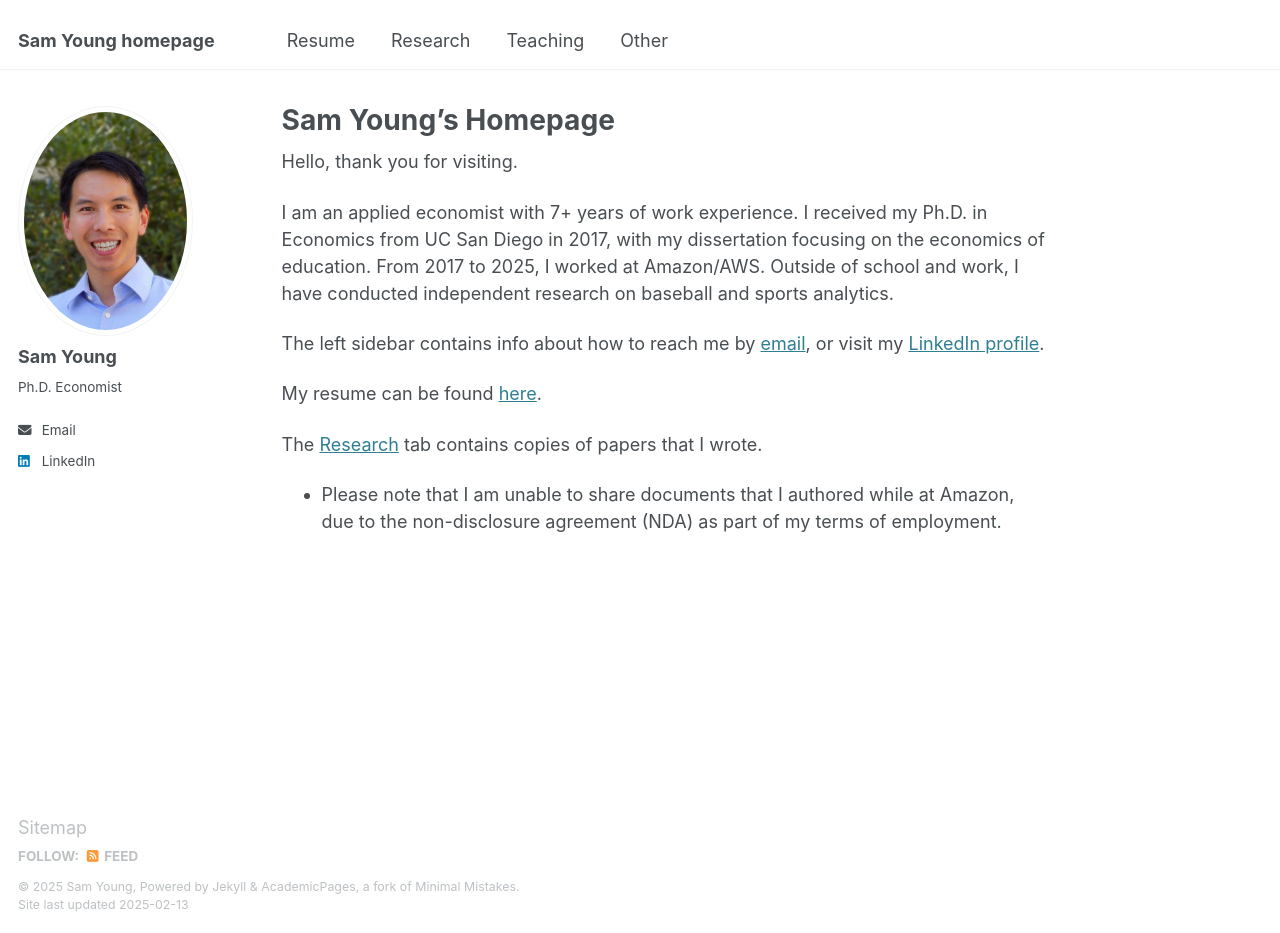
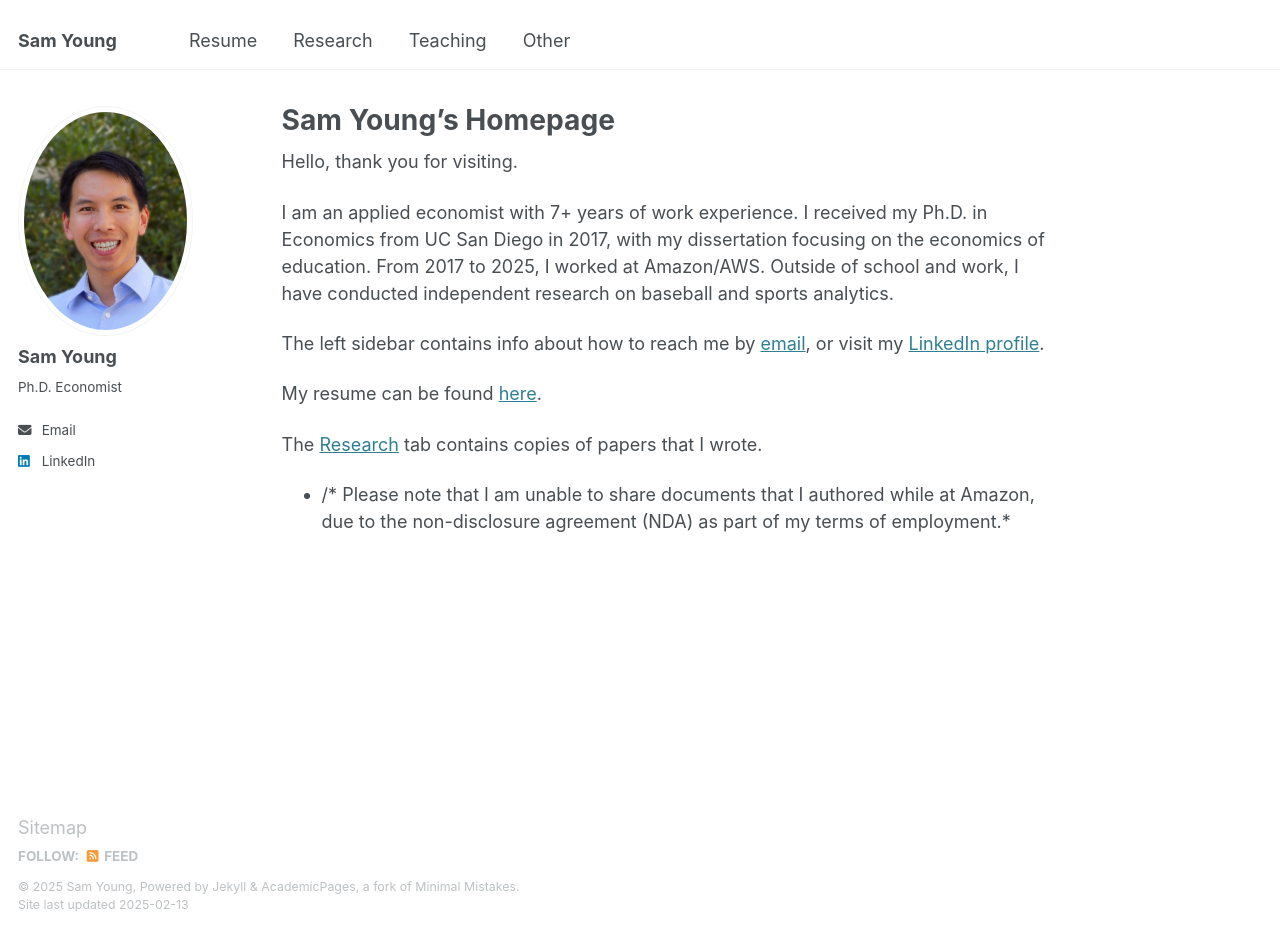
Before and after one commit to sam-young-econ/sam-young-econ.github.io, a Jekyll site: the page built from _pages/about.md, in a window 1280 px wide and 933 px high. Built offline with Jekyll 4.4.1, drawn with Linux system fonts in a browser that asks for light colours.

Commit message:
Small cleanup

```diff
--- a/_config.yml
+++ b/_config.yml
@@ -9,7 +9,7 @@
 # Basic Site Settings
 locale                   : "en-US"
 site_theme               : "default"
-title                    : "Sam Young homepage"
+title                    : "Sam Young"
 title_separator          : "-"
 name                     : &name "Sam Young"
 description              : &description "personal description"
--- a/_pages/about.md
+++ b/_pages/about.md
@@ -16,4 +16,4 @@ The left sidebar contains info about how to reach me by [email](mailto:sam.young
 My resume can be found [here](https://sam-young-econ.github.io/files/Sam Young resume 2025-02-12_with fields.pdf).
 
 The [Research](https://sam-young-econ.github.io/research/) tab contains copies of papers that I wrote.
-* Please note that I am unable to share documents that I authored while at Amazon, due to the non-disclosure agreement (NDA) as part of my terms of employment.
+* /* Please note that I am unable to share documents that I authored while at Amazon, due to the non-disclosure agreement (NDA) as part of my terms of employment.*
```
